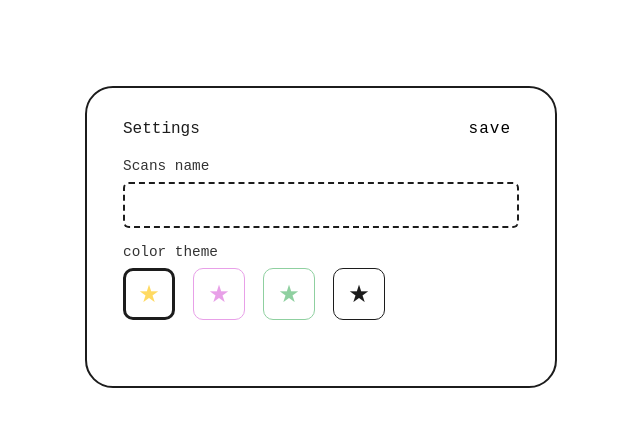
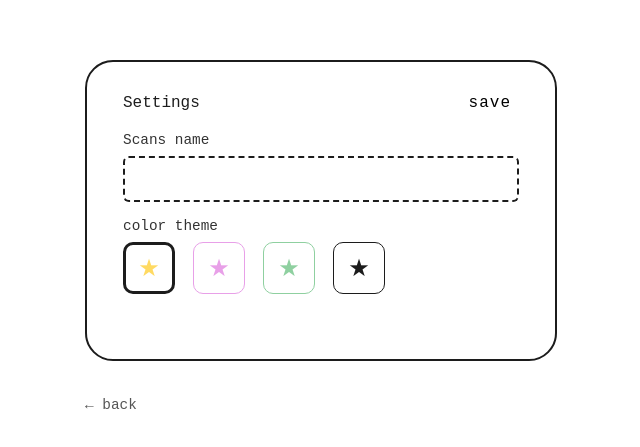
Before and after one commit to mintra34673-crypto/snap, a plain HTML site: page settings.html in a window 1280 px wide. Shown: the part 163-610 px from the top of the page, without its empty margins (319-959 px from the left). Drawn offline with Linux system fonts and the light colour scheme.

Commit message:
Back button on settings

```diff
--- a/settings.html
+++ b/settings.html
@@ -30,6 +30,9 @@
   .theme[data-c="black"] { color: #1c1c1c; border-color: #1c1c1c; }
   .theme[aria-pressed="true"] { border: 3px solid #1c1c1c; }
   #msg { min-height: 1.4em; font-size: .85rem; color: #555; margin-top: 14px; }
+  .back { display: inline-block; margin-top: 18px; color: #555; font-size: .9rem;
+    text-decoration: none; }
+  .back:hover { opacity: .65; }
 </style>
 </head>
 <body>
@@ -50,6 +53,7 @@
     </div>
     <div id="msg"></div>
   </div>
+  <br><a class="back" href="login.html">← back</a>
 </div>
 <script>
   const nameInput = document.getElementById('scanName');
```
